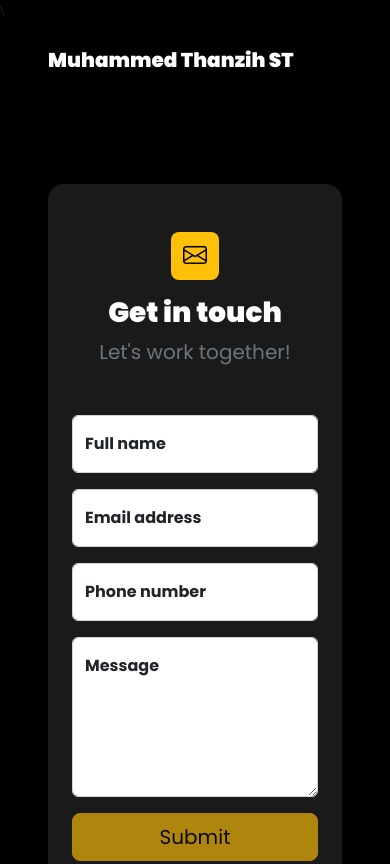
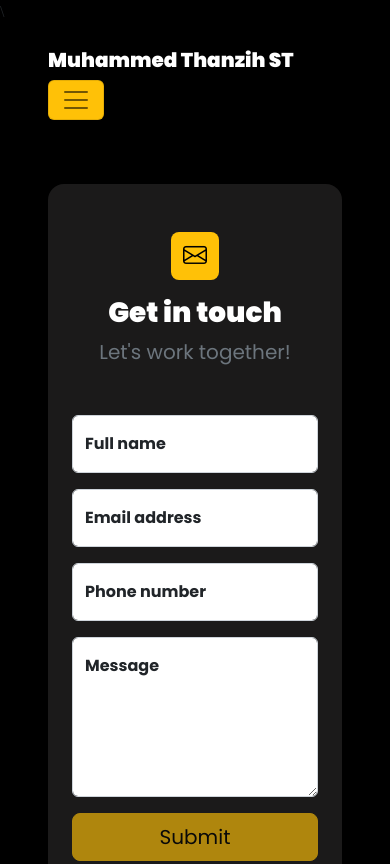
Before and after one commit to thanzihst/portfolio, a plain HTML site: page contact.html in a window 390 px wide. Shown: the top 864 px of the page. Drawn offline with nearby package versions, Linux system fonts and the light colour scheme.

Commit message:
4 commit

```diff
--- a/contact.html
+++ b/contact.html
@@ -27,7 +27,7 @@
                     <a class="navbar-brand" href="index.html">
                         <span class="fw-bolder text-white">Muhammed Thanzih ST</span>
                     </a>
-                    <button class="navbar-toggler" type="button" data-bs-toggle="collapse" data-bs-target="#navbarSupportedContent" aria-controls="navbarSupportedContent" aria-expanded="false" aria-label="Toggle navigation">
+                    <button class="navbar-toggler bg-warning" type="button" data-bs-toggle="collapse" data-bs-target="#navbarSupportedContent" aria-controls="navbarSupportedContent" aria-expanded="false" aria-label="Toggle navigation">
                         <span class="navbar-toggler-icon"></span>
                     </button>
                     <div class="collapse navbar-collapse" id="navbarSupportedContent">
```
Also changed, not shown: projects.html (+1 -1 lines), resume.html (+1 -1 lines).
